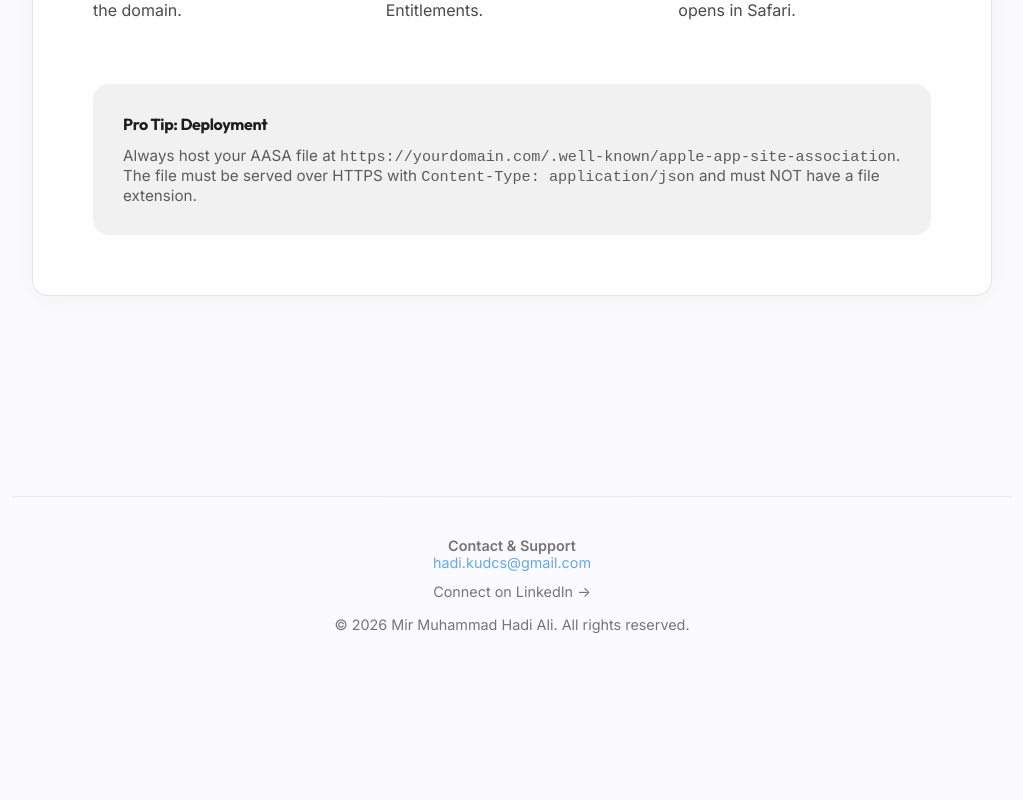
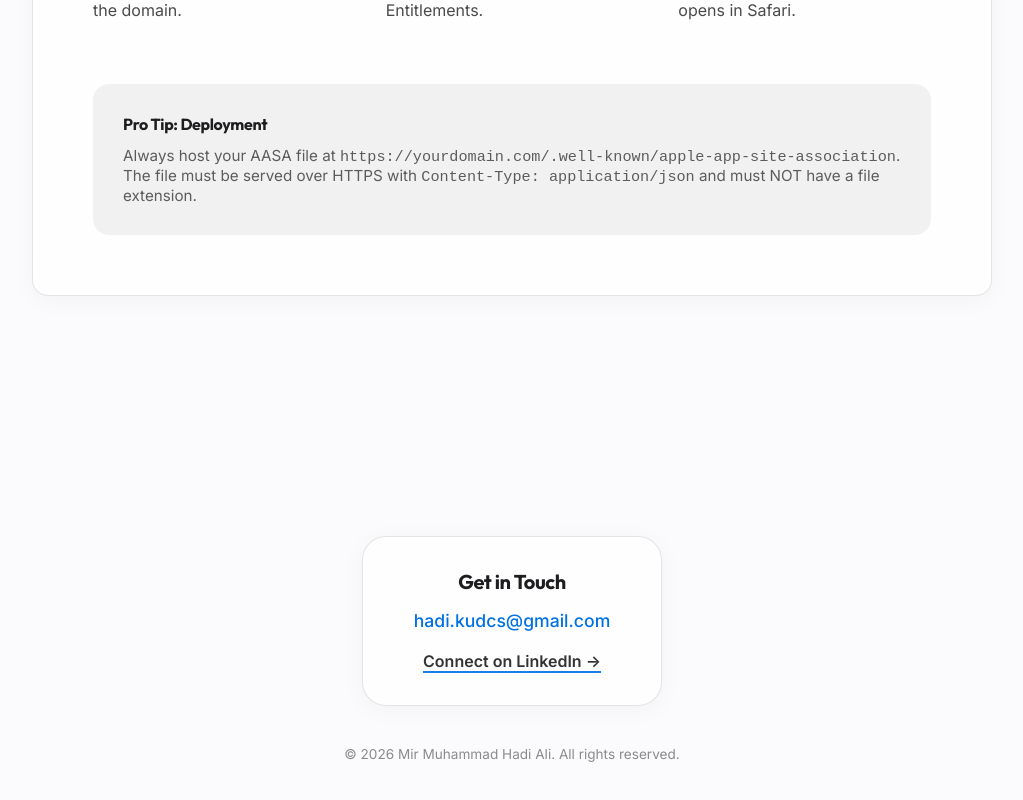
Before and after one commit to mirhadiali/aasa-generator, a Next.js app: page / in a window 1280 px wide. Shown: the part 973-1773 px from the top of the page, without its empty margins (128-1151 px from the left). Before the commit the page ends 1646 px from the top, so only its background shows below. Built offline with nearby package versions, Linux system fonts and the light colour scheme.

Commit message:
Enhance contact section visibility in footer

```diff
--- a/components/Footer.tsx
+++ b/components/Footer.tsx
@@ -5,24 +5,47 @@ export default function Footer() {
         <footer style={{
             marginTop: 'auto',
             textAlign: 'center',
-            opacity: 0.6,
-            fontSize: '0.9rem',
             padding: '40px 20px',
-            borderTop: '1px solid var(--card-border)',
             width: '100%',
             maxWidth: '1000px',
             margin: '80px auto 0 auto'
         }}>
-            <div style={{ marginBottom: '12px' }}>
-                <p style={{ fontWeight: 600 }}>Contact & Support</p>
-                <a href="mailto:hadi.kudcs@gmail.com" style={{ color: 'var(--primary)', textDecoration: 'none' }}>hadi.kudcs@gmail.com</a>
+            <div className="glass" style={{
+                padding: '32px',
+                borderRadius: '24px',
+                marginBottom: '40px',
+                display: 'inline-block',
+                minWidth: '300px'
+            }}>
+                <h3 style={{ fontSize: '1.25rem', marginBottom: '16px', fontWeight: 700 }}>Get in Touch</h3>
+                <div style={{ marginBottom: '12px' }}>
+                    <a href="mailto:hadi.kudcs@gmail.com" style={{
+                        color: 'var(--primary)',
+                        textDecoration: 'none',
+                        fontSize: '1.1rem',
+                        fontWeight: 500
+                    }}>
+                        hadi.kudcs@gmail.com
+                    </a>
+                </div>
+                <div>
+                    <Link href="/mirhadiali" target="_blank" style={{
+                        color: 'var(--foreground)',
+                        textDecoration: 'none',
+                        fontWeight: 600,
+                        opacity: 0.9,
+                        display: 'inline-block',
+                        marginTop: '8px',
+                        borderBottom: '2px solid var(--primary)'
+                    }}>
+                        Connect on LinkedIn →
+                    </Link>
+                </div>
             </div>
-            <div style={{ marginBottom: '16px' }}>
-                <Link href="/mirhadiali" target="_blank" style={{ color: 'var(--foreground)', textDecoration: 'none', transition: 'opacity 0.2s' }}>
-                    Connect on LinkedIn →
-                </Link>
-            </div>
-            <p>&copy; {new Date().getFullYear()} Mir Muhammad Hadi Ali. All rights reserved.</p>
+
+            <p style={{ opacity: 0.5, fontSize: '0.85rem' }}>
+                &copy; {new Date().getFullYear()} Mir Muhammad Hadi Ali. All rights reserved.
+            </p>
         </footer>
     );
 }
```
